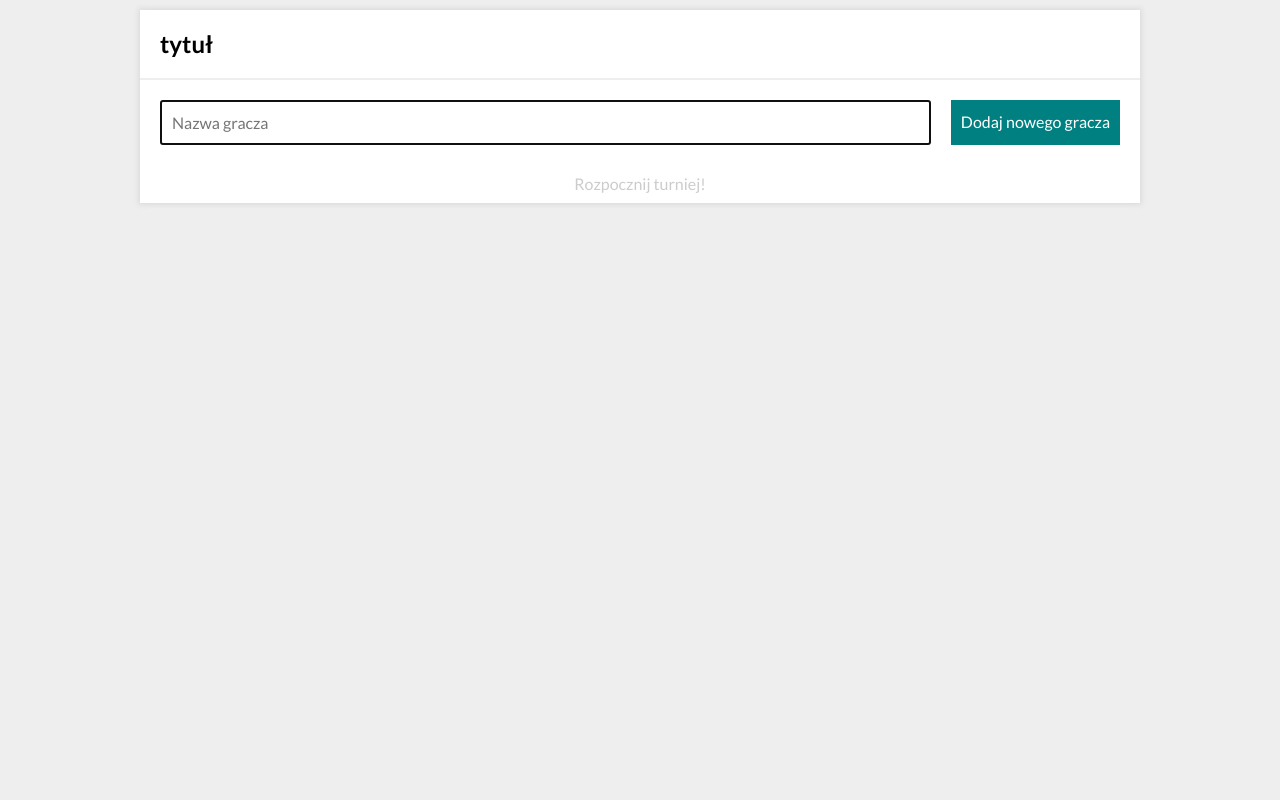
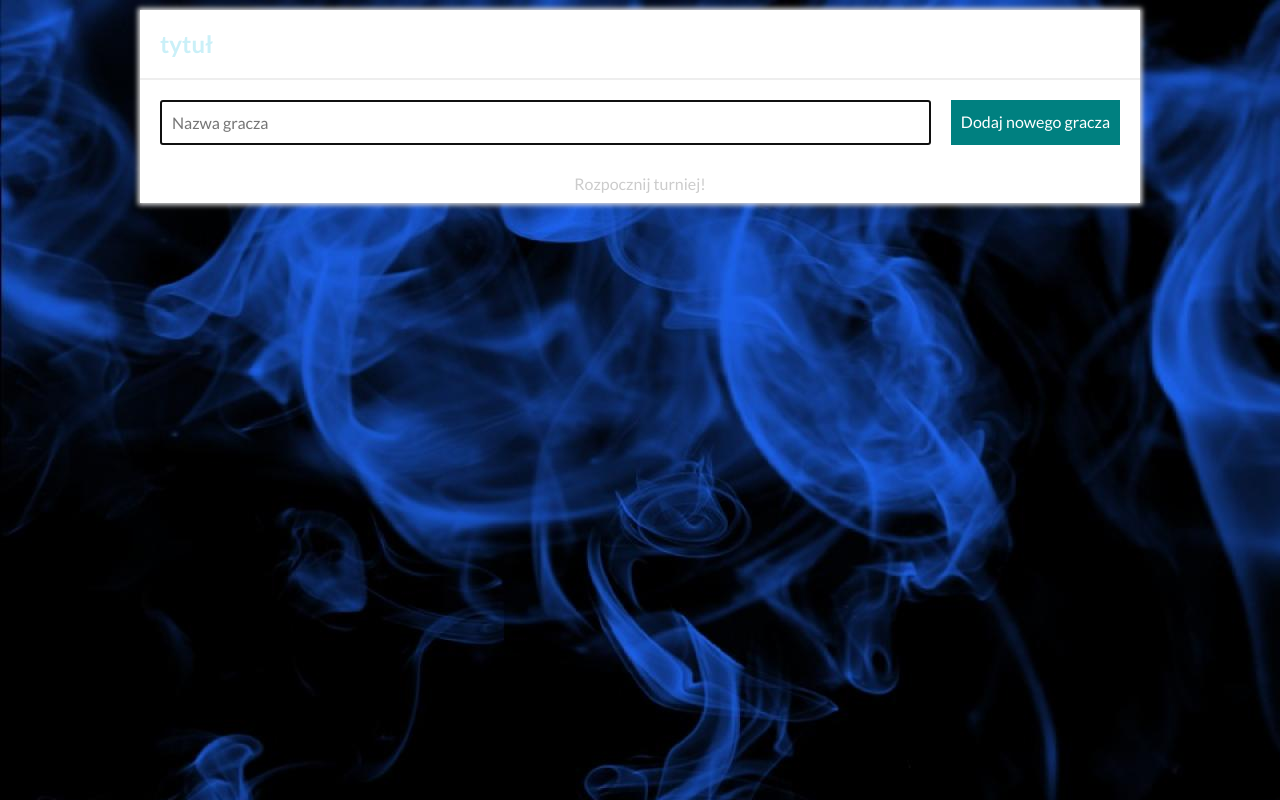
Before and after one commit to KalinaJakubowska/fifa-react, a React (Create React App) app: page / in a window 1280 px wide. Built offline with nearby package versions, Linux system fonts and the light colour scheme.

Commit message:
adding background, changing font color

```diff
--- a/src/index.css
+++ b/src/index.css
@@ -7,8 +7,11 @@ html {
 }
 
 body {
-  background-color: #eee;
+  background-color: rgb(1, 9, 114);
+  background-image: url("./background.jpg");
+  background-position: cover;
   font-family: 'lato', sans-serif;
+  color: #CAF0F8;
 }
 
 @media (max-width: 767px) {
```
Also changed, not shown: src/background.jpg (added).
